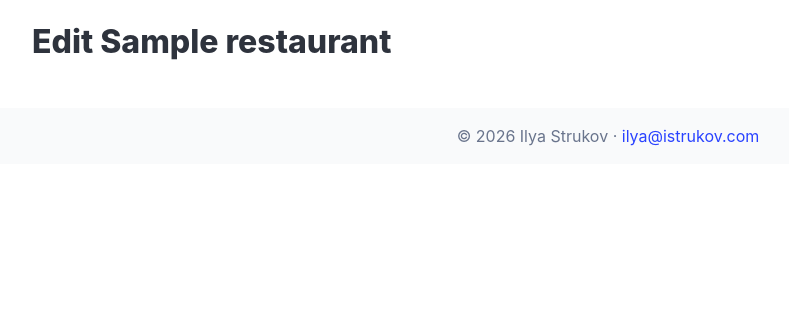
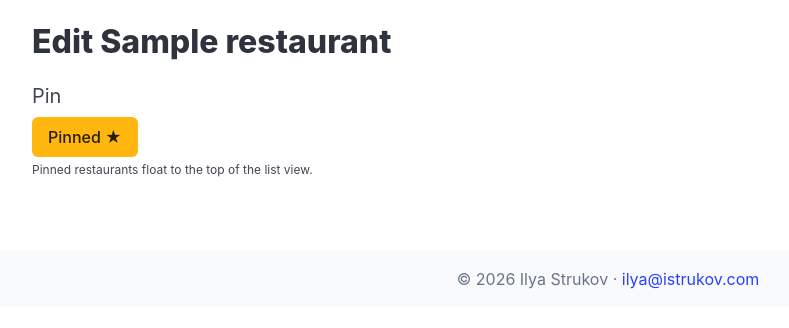
Before and after one commit to iley/restaurants, a Django app: a page that uses restaurants/templates/restaurants/restaurant_edit.html in a window 1280 px wide. Shown: the part 124-452 px from the top of the page, without its empty margins (32-821 px from the left). Run offline with Django 5.2, Linux system fonts and the light colour scheme; a user stored in the database is signed in; tables that the repository leaves empty hold one stand-in row (values such as "Sample post").

Commit message:
feat: edit pinned status via HTMX toggle
Co-Authored-By: Claude Opus 4.7 <noreply@anthropic.com>

```diff
--- /dev/null
+++ b/restaurants/templates/restaurants/_pinned_toggle.html
@@ -0,0 +1,8 @@
+<button type="button"
+        id="pinned-toggle"
+        class="button {% if restaurant.pinned %}is-warning{% else %}is-light{% endif %}"
+        hx-post="{% url 'restaurant_toggle_pinned' city_slug=city.slug pk=restaurant.pk %}"
+        hx-target="this"
+        hx-swap="outerHTML">
+  {% if restaurant.pinned %}Pinned ★{% else %}Pin{% endif %}
+</button>
--- a/restaurants/templates/restaurants/restaurant_edit.html
+++ b/restaurants/templates/restaurants/restaurant_edit.html
@@ -12,4 +12,14 @@
 </nav>
 
 <h1 class="title">Edit {{ restaurant.name }}</h1>
+
+<section class="mb-5">
+  <h2 class="subtitle is-5 mb-2">Pin</h2>
+  <div class="field">
+    <div class="control">
+      {% include "restaurants/_pinned_toggle.html" %}
+    </div>
+    <p class="help">Pinned restaurants float to the top of the list view.</p>
+  </div>
+</section>
 {% endblock %}
--- a/restaurants/urls.py
+++ b/restaurants/urls.py
@@ -5,6 +5,11 @@ from . import views
 urlpatterns = [
     path("", views.index),
     path("<slug:city_slug>/<int:pk>/edit/", views.restaurant_edit, name="restaurant_edit"),
+    path(
+        "<slug:city_slug>/<int:pk>/edit/pinned/",
+        views.restaurant_toggle_pinned,
+        name="restaurant_toggle_pinned",
+    ),
     path("<slug:city_slug>/<int:pk>/", views.restaurant_detail, name="restaurant_detail"),
     path("<slug:city_slug>/", views.restaurant_list, name="restaurant_list"),
 ]
--- a/restaurants/views.py
+++ b/restaurants/views.py
@@ -8,6 +8,7 @@ from django.db.models.functions import Lower
 from django.http import Http404
 from django.shortcuts import get_object_or_404, redirect, render
 from django.urls import reverse
+from django.views.decorators.http import require_POST
 
 from .models import City, Restaurant
 
@@ -106,6 +107,19 @@ def restaurant_edit(request, city_slug, pk):
         "restaurant": restaurant,
         "city": city,
         "cities": City.objects.filter(hidden=False),
+    })
+
+
+@staff_member_required
+@require_POST
+def restaurant_toggle_pinned(request, city_slug, pk):
+    city = get_object_or_404(City, slug=city_slug, hidden=False)
+    restaurant = get_object_or_404(Restaurant, pk=pk, city=city, hidden=False)
+    restaurant.pinned = not restaurant.pinned
+    restaurant.save(update_fields=["pinned"])
+    return render(request, "restaurants/_pinned_toggle.html", {
+        "restaurant": restaurant,
+        "city": city,
     })
 
 
```
Also changed, not shown: docs/plans/2026-05-15-main-site-edit.md (+11 -11 lines), restaurants/tests/test_main.py (+78 -0 lines).
